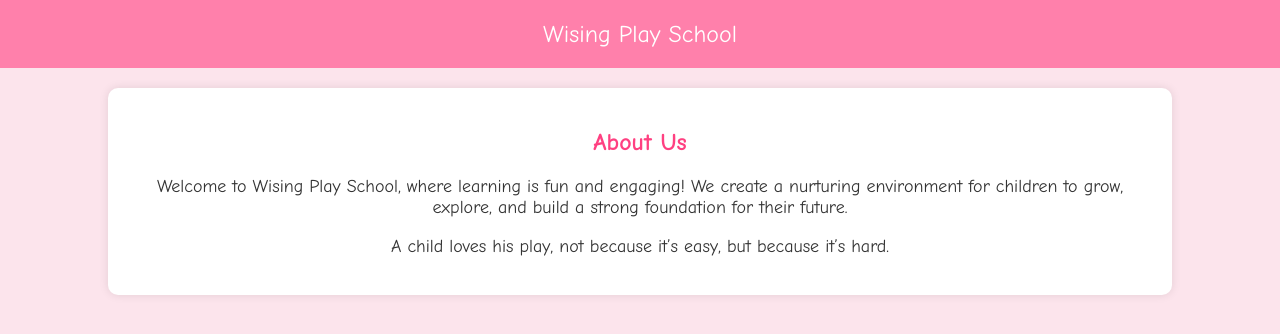
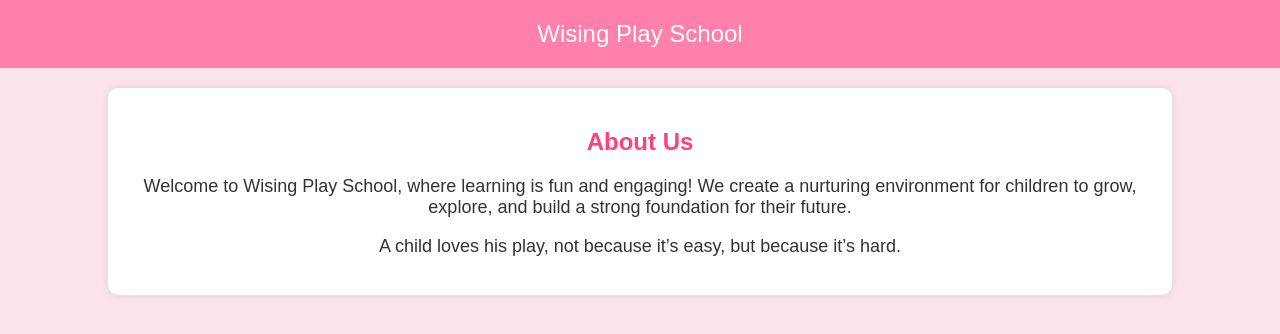
Before and after one commit to balakrishnavarma/Manna-Play-School, a website: page frontendcode/about us.html in a window 1280 px wide. Drawn offline with Linux system fonts and the light colour scheme.

Commit message:
Update fonts in all course pages and about us to use professional Poppins instead of Comic Sans/cursive

```diff
--- a/frontendcode/about us.html
+++ b/frontendcode/about us.html
@@ -6,7 +6,7 @@
     <title>About Us - Wising Play School</title>
     <style>
         body {
-            font-family: 'Comic Sans MS', cursive, sans-serif;
+            font-family: 'Poppins', sans-serif;
             background-color: #fce4ec;
             margin: 0;
             padding: 0;
```
Also changed, not shown: frontendcode/our cources for lkg.html (+1 -1 lines), frontendcode/our cources for play school.html (+1 -1 lines), frontendcode/our cources for ukg.html (+1 -1 lines).
